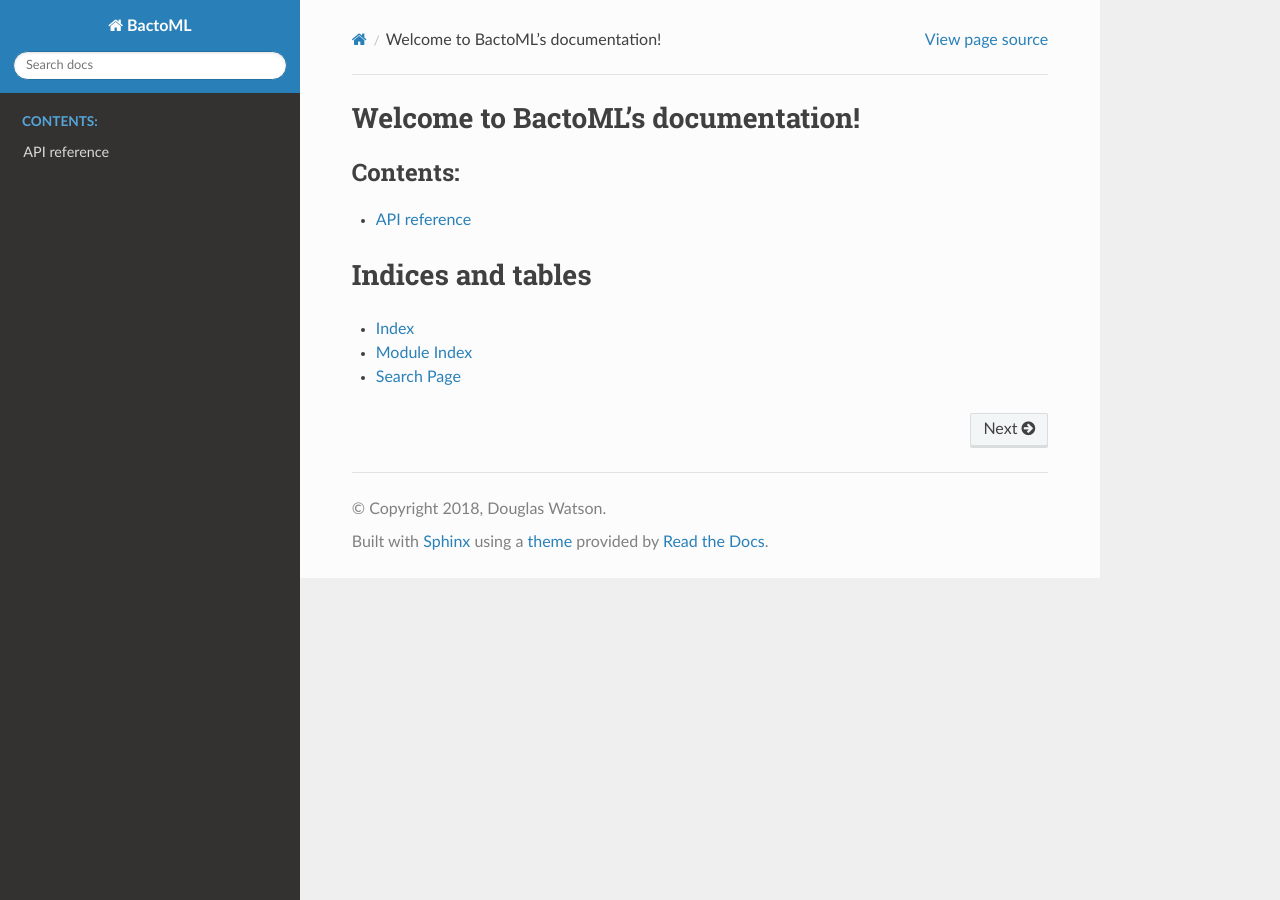
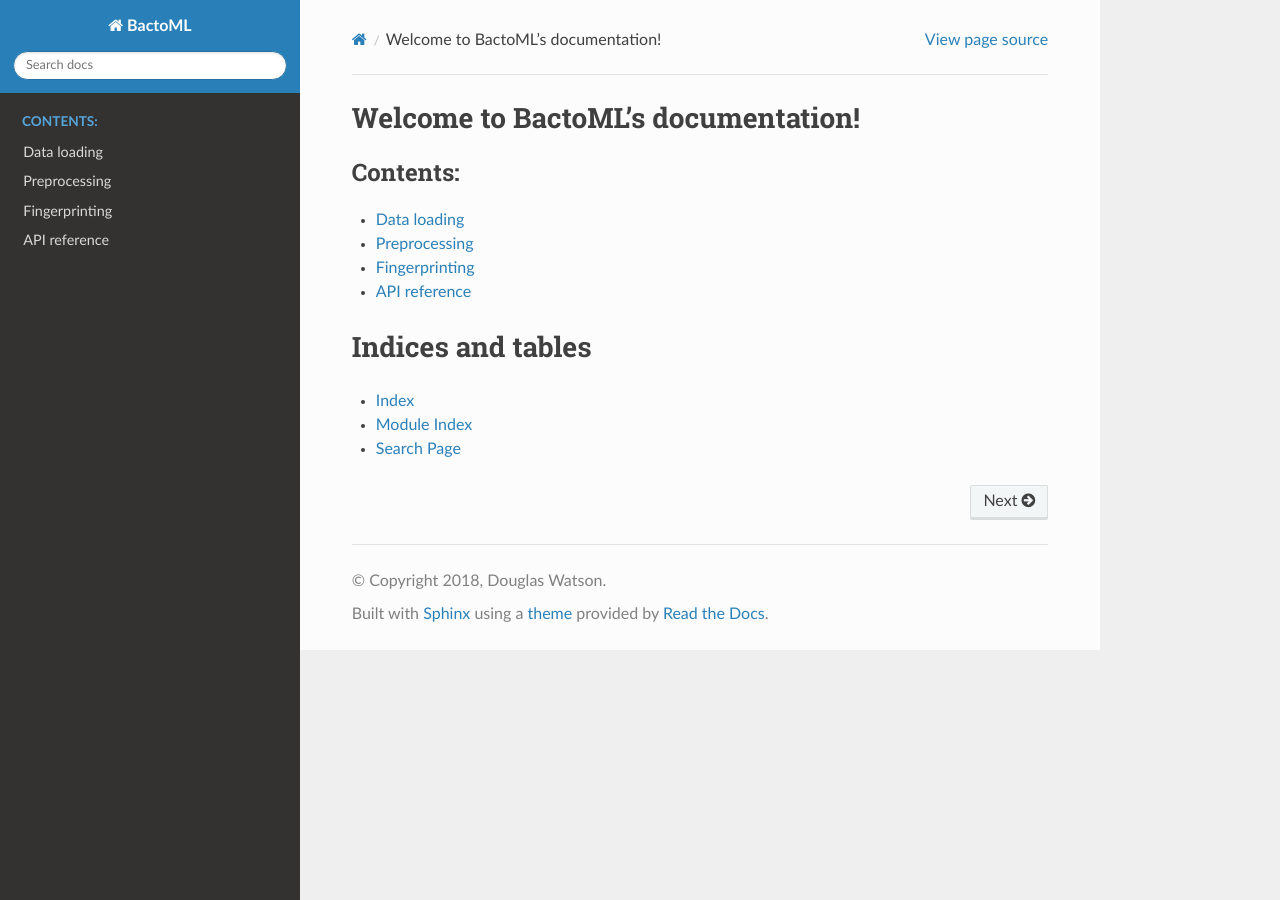
Before and after one commit to bnovate/bactoml, a Sphinx documentation site: the page built from docs/index.rst, in a window 1280 px wide. Built offline with Sphinx 7.4.7 and the Read the Docs theme 2.0.0, drawn with Linux system fonts in a browser that asks for light colours.

```diff
--- a/docs/conf.py
+++ b/docs/conf.py
@@ -42,6 +42,7 @@ extensions = [
     'sphinx.ext.autodoc',
     'sphinx.ext.mathjax',
     'sphinx.ext.viewcode',
+    'numpydoc',
 ]
 
 # Add any paths that contain templates here, relative to this directory.
--- a/docs/index.rst
+++ b/docs/index.rst
@@ -10,6 +10,9 @@ Welcome to BactoML's documentation!
    :maxdepth: 2
    :caption: Contents:
 
+   loading
+   preprocessing
+   fingerprinting
    api
 
 
--- /dev/null
+++ b/docs/loading.rst
@@ -0,0 +1,2 @@
+Data loading
+============
--- /dev/null
+++ b/docs/preprocessing.rst
@@ -0,0 +1,2 @@
+Preprocessing
+=============
--- a/requirements.txt
+++ b/requirements.txt
@@ -4,3 +4,5 @@ scipy==1.1.0
 Sphinx==1.7.6
 sphinx-rtd-theme==0.4.0
 sphinxcontrib-websupport==1.1.0
+numpydoc==0.8.0
+watchdog==0.8.3
```
Also changed, not shown: README.md (+6 -3 lines), docs/fingerprinting.rst (added, +8 -0 lines), requirements-test.txt (line endings or trailing spaces), 1 other file.
